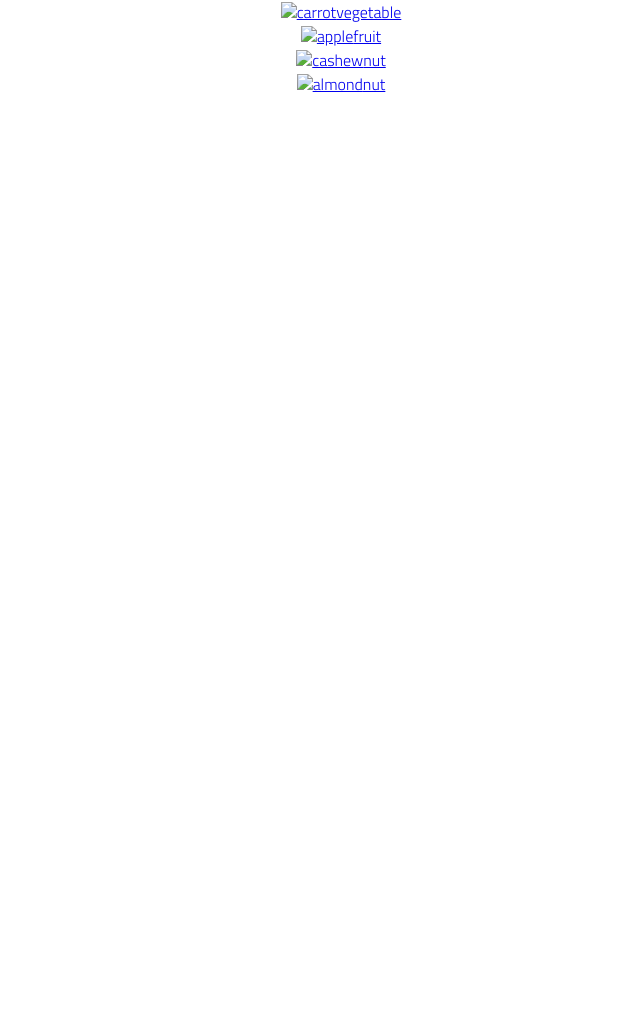
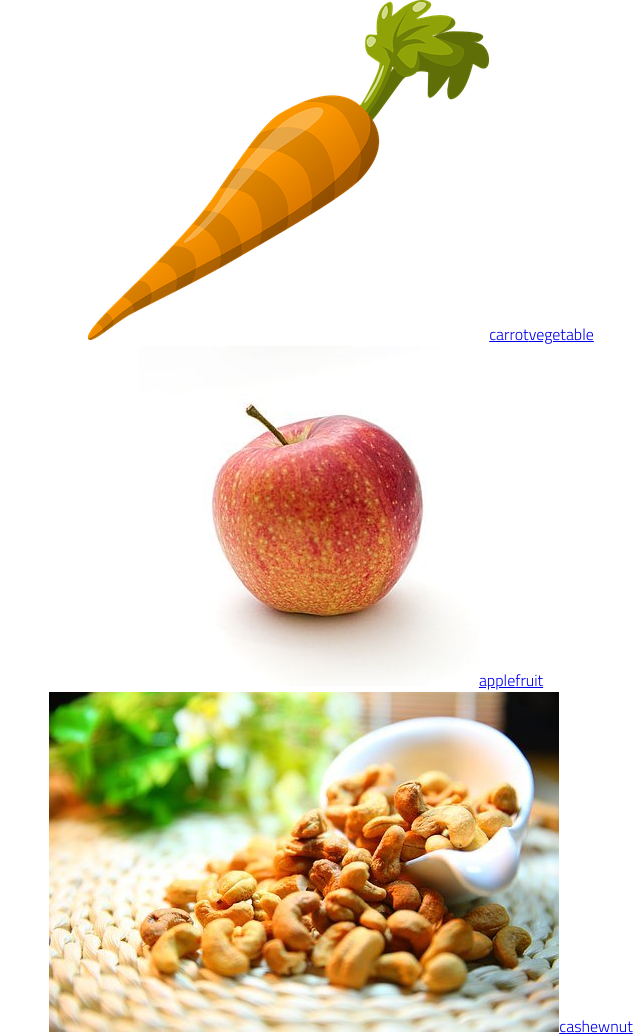
Before and after one commit to JaceGK1999/FSlistDetail, a plain HTML site: page index.html in a window 1280 px wide. Shown: the top 1035 px of the page, without its empty margins (299-939 px from the left). Before the commit the page ends 800 px from the top, so only its background shows below. Drawn offline with Linux system fonts and the light colour scheme.

Commit message:
have images apearing now

```diff
--- a/food/index.html
+++ b/food/index.html
@@ -7,5 +7,5 @@
         <title>Document</title>
     </head>
     <body></body>
-    <script type="module" src="./app.js"></script>
+    <script type="module" src="./food.js"></script>
 </html>
--- a/render-utils.js
+++ b/render-utils.js
@@ -6,7 +6,7 @@ export function renderListItem(food) {
     a.href = `./food/?id=${food.id}`;
 
     const img = document.createElement('img');
-    img.src = `./assets/${food.name}.svg`;
+    img.src = `./assets/${food.name}.png`;
 
     const nameSpan = document.createElement('span');
     nameSpan.textContent = food.name;
```
Also changed, not shown: assets/almond.png (renamed from assets/almonds.png).
